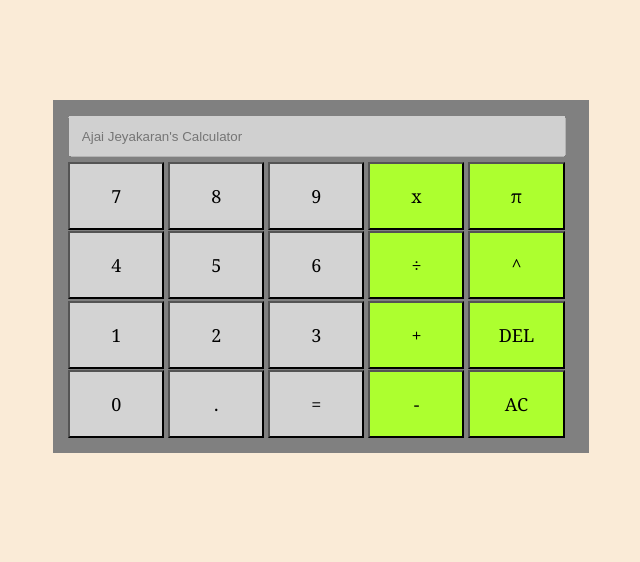
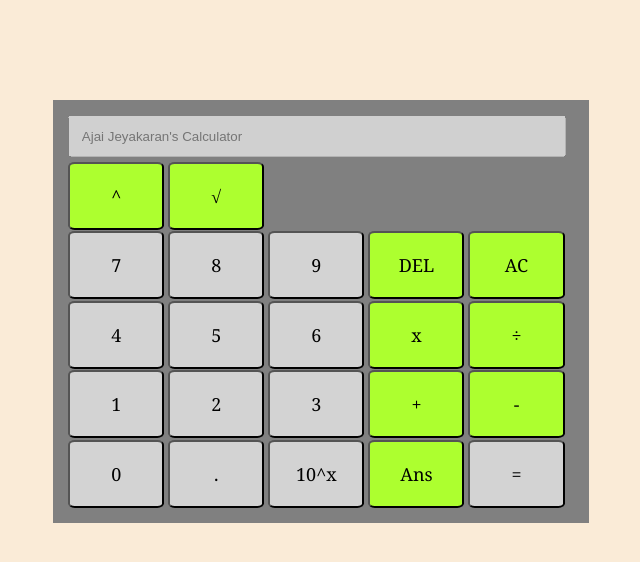
Before and after one commit to AJ-Jey/Calculator, a plain HTML site: page index.html in a window 1280 px wide. Shown: the whole page, without its empty margins (319-959 px from the left). Drawn offline with Linux system fonts and the light colour scheme.

Commit message:
Design and Square Root Function
Re-designed layout to be more similar to an actual calculator, all functions of square root are functional with minor visual bug, outputting "Ans" upon receiving result and then finding square root of a number

```diff
--- a/calc.js
+++ b/calc.js
@@ -1,6 +1,8 @@
 nums = []
 clearScreen()
 x=0
+s=0
+answer = ""
 
 function finalans(){ //calculates answer based on the numbers inputted on click
     if (nums.length != 0){
@@ -19,14 +21,14 @@ function clearScreen(){ //clears the screen therefore also emptying the list
   document.getElementById('result').value = ''
 }
 
-function changer(){ //
+function changer(){  //allows for calculating numbers after pressing equals(operators)
   if(x==1){
     ans = document.getElementById("result").value
     clearScreen()
     x=0
     nums = []
     nums.push(ans)
-    display(ans)
+    display("Ans")
   }
 }
 
@@ -53,3 +55,45 @@ function del(){
     clearScreen()
     display(join)
 }
+
+// function squareroot(){
+//   if(s==1){
+//     for(i=0;i<nums.length;i++){
+//       if(nums[i] == "sqrt"){
+//         index = nums.indexOf("sqrt");
+//         console.log(index)
+//         newreplace = Math.sqrt(nums[index+1])
+//         nums.splice(index,2, newreplace)
+//         console.log(nums)
+//         }
+//       }
+//     }
+//     s=0
+//   }
+
+function squareroot(){
+  if(s==1){
+    for(i=0;i<nums.length;i++){
+      if(nums[i] == "sqrt"){
+        index = nums.indexOf("sqrt");
+        newreplace = Math.sqrt(nums[index+1])
+        if(index!=0){
+          oper = nums[index-1]
+          if(isNaN(parseInt(oper)) == false){
+            nums.splice(index,2,"*", newreplace)
+          }
+          else if(oper != "+" || oper != "-" || oper != "*" || oper != "/"){
+            nums.splice(index,2,newreplace)
+          }
+        }
+        else if(index ==0){
+          nums.splice(index,2, newreplace)
+        }
+        else if(oper != "+" || oper != "-" || oper != "*" || oper != "/"){
+          nums.splice(index,2,"*", newreplace)
+        }
+      }
+    }
+    }
+    s=0
+  }
--- a/index.html
+++ b/index.html
@@ -1,6 +1,5 @@
 <!DOCTYPE html>
 <html lang="en">
-
 <head>
     <meta charset="UTF-8">
     <meta http-equiv="X-UA-Compatible" content="IE=edge">
@@ -14,36 +13,42 @@
         <div class="screen">
             <input placeholder="Ajai Jeyakaran's Calculator" type="text" class="display" id="result" disabled />
         </div>
+        <div class="buton">
+            <button onclick="changer(); nums.push('**'); display('^');" class="butn oper">^</button>
+            <button onclick="s=1; changer(); nums.push('sqrt'); display('√'); console.log(nums);" class="butn oper">√</button>
+            <!-- above button is for square root -->
+        </div>
         <div class="button">
             <button onclick="check(); nums.push('7'); display('7')" class="butn">7</button>
             <button onclick="check(); nums.push('8'); display('8')" class="butn">8</button>
             <button onclick="check(); nums.push('9'); display('9')" class="butn">9</button>
-            <button onclick="changer(); nums.push('*'); display('x');" class="butn oper">x</button>
-            <button onclick="nums.push(Math.PI); display('π');" class="butn oper">π</button>
+            <button onclick="del();" class="oper butn">DEL</button>
+            <button onclick="clearScreen(); nums = [];" class="oper butn">AC</button>
+
         </div>
         <div class="button">
             <button onclick="check(); nums.push('4'); display('4')" class="butn">4</button>
             <button onclick="check(); nums.push('5'); display('5')" class="butn">5</button>
             <button onclick="check(); nums.push('6'); display('6')" class="butn">6</button>
+            <button onclick="changer(); nums.push('*'); display('x');" class="butn oper">x</button>
             <button onclick="changer(); nums.push('/'); display('÷');" class="butn oper">÷</button>
-            <button onclick="changer(); nums.push('**'); display('^');" class="butn oper">^</button>
         </div>
         <div class="button">
             <button onclick="check(); nums.push('1'); display('1')" class="butn">1</button>
             <button onclick="check(); nums.push('2'); display('2')" class="butn">2</button>
             <button onclick="check(); nums.push('3'); display('3')" class="butn">3</button>
             <button onclick="changer(); nums.push('+'); display('+');" class="butn oper">+</button>
-            <button onclick="del();" class="oper butn">DEL</button>
+            <button onclick="changer(); nums.push('-'); display('-');" class="butn oper">-</button>
         </div>
         <div class="button">
             <button onclick="check(); nums.push('0'); display('0')" class="butn">0</button>
-            <button onclick="nums.push('.'); display('.')" class="butn">.</button>
-            <button onclick="finalans(); clearScreen(); display(final); nums = []" class="butn">=</button>
-            <button onclick="changer(); nums.push('-'); display('-');" class="butn oper">-</button>
-            <button onclick="clearScreen(); nums = []" class="oper butn">AC</button>
+            <button onclick="nums.push('.'); display('.');" class="butn">.</button>
+            <!-- <button onclick="nums.push(Math.PI); display('π');" class="butn oper">π</button> -->
+            <button onclick="changer(); nums.push('*10**'); display('X10')" class="butn">10^x</button>
+            <button onclick="check(); nums.push(answer); display('Ans');" class="oper butn">Ans</button>
+            <button onclick="squareroot(); finalans(); clearScreen(); display(final); nums = []; answer=final;" class="butn">=</button>
         </div>
     </div>
     <script src="calc.js"></script>
 </body>
-
 </html>
--- a/styler.css
+++ b/styler.css
@@ -18,10 +18,11 @@ body {
     padding: 20px;
     font-size: large;
     margin-top: 0.3%;
+    border-radius: 7%;
 }
 
 .butn:hover {
-    background-color: black;
+    background-color: rgb(54,69,79);
     color: white;
 }
 
@@ -33,7 +34,6 @@ body {
 }
 
 .oper {
-    /* background-color: royalblue; */
     background-color: greenyellow;
 }
 
```
